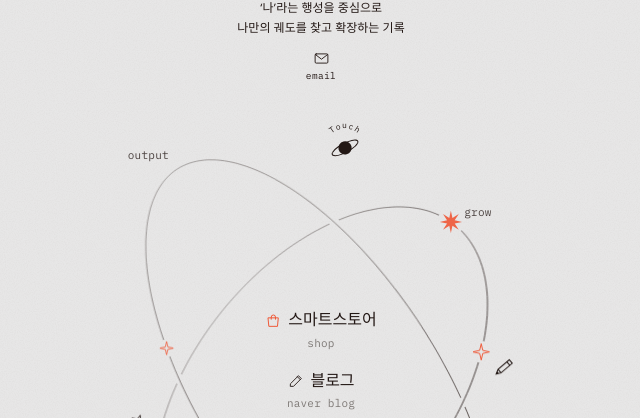
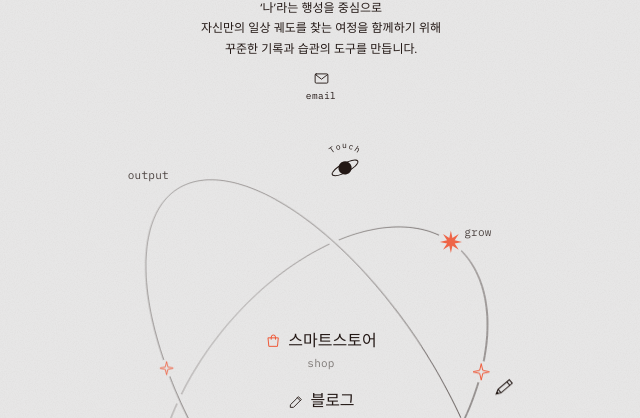
Before and after one commit to dossumthing/dossumthing-link, a plain HTML site: page index.html in a window 1280 px wide. Shown: the part 144-562 px from the top of the page, without its empty margins (319-959 px from the left). Drawn offline with Linux system fonts and the light colour scheme; a web font is replaced by a local one.

Commit message:
소개 문구를 상세페이지 브랜드 소개 문구로 교체
Co-Authored-By: Claude Opus 5.5 <noreply@anthropic.com>

```diff
--- a/index.html
+++ b/index.html
@@ -4,9 +4,9 @@
 <meta charset="utf-8">
 <meta name="viewport" content="width=device-width, initial-scale=1, viewport-fit=cover">
 <title>dossumthing</title>
-<meta name="description" content="'나'라는 행성을 중심으로 나만의 궤도를 찾고 확장하는 기록, 두썸띵">
+<meta name="description" content="'나'라는 행성을 중심으로 자신만의 일상 궤도를 찾는 여정을 함께하기 위해 꾸준한 기록과 습관의 도구를 만듭니다. 두썸띵">
 <meta property="og:title" content="dossumthing · My recording Orbit">
-<meta property="og:description" content="'나'라는 행성을 중심으로 나만의 궤도를 찾고 확장하는 기록">
+<meta property="og:description" content="'나'라는 행성을 중심으로 자신만의 일상 궤도를 찾는 여정을 함께하기 위해 꾸준한 기록과 습관의 도구를 만듭니다.">
 <meta property="og:type" content="website">
 <meta property="og:url" content="https://dossumthing.com/">
 <meta property="og:image" content="https://dossumthing.com/og.png">
@@ -152,7 +152,7 @@
   <header>
     <img class="logo" src="logo.svg" alt="dossumthing" width="760" height="170">
     <h1>My recording Orbit</h1>
-    <p class="lede">‘나’라는 행성을 중심으로<br>나만의 궤도를 찾고 확장하는 기록</p>
+    <p class="lede">‘나’라는 행성을 중심으로<br>자신만의 일상 궤도를 찾는 여정을 함께하기 위해<br>꾸준한 기록과 습관의 도구를 만듭니다.</p>
     <button class="mail" type="button" id="mail" aria-label="메일 주소 복사">
       <svg viewBox="0 0 24 24" aria-hidden="true"><rect x="3" y="5.5" width="18" height="13" rx="1.5"/><path d="M3.5 6.5l8.5 6.5 8.5-6.5"/></svg>
       <span>email</span>
```
